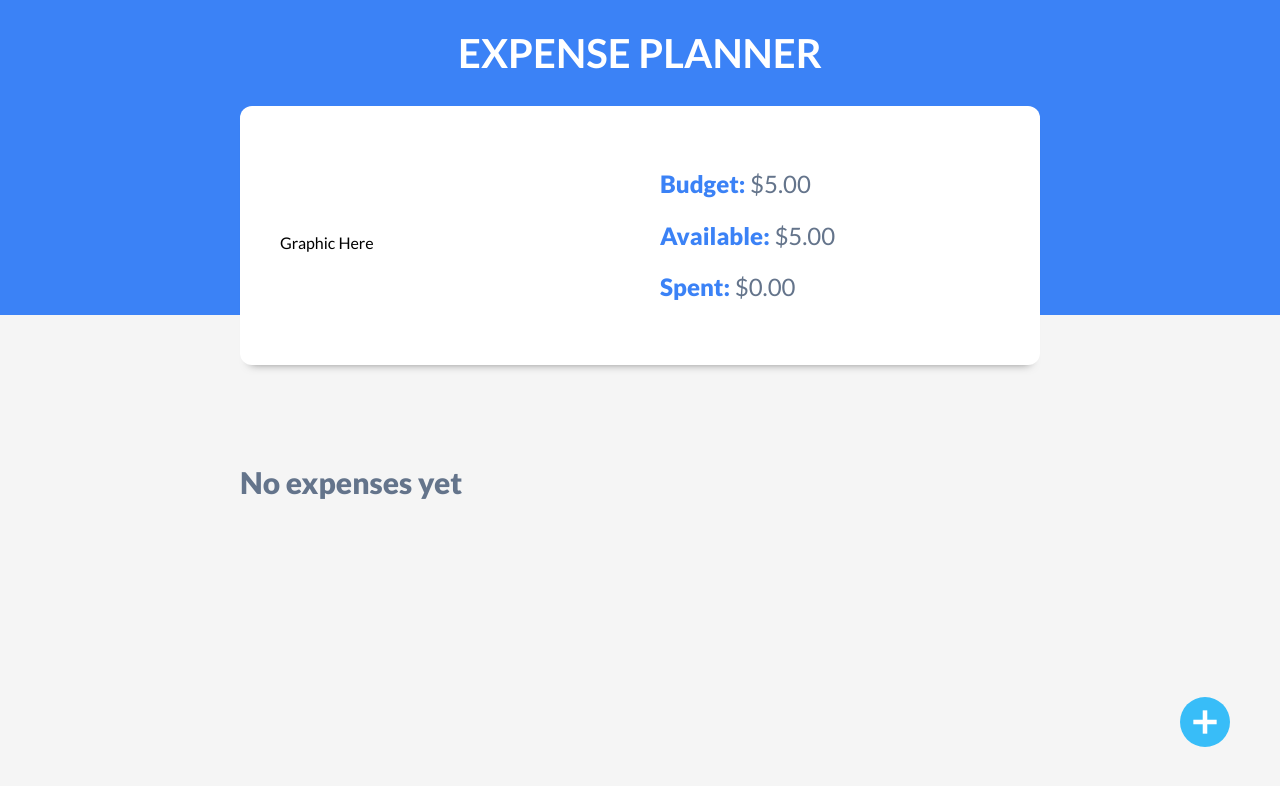
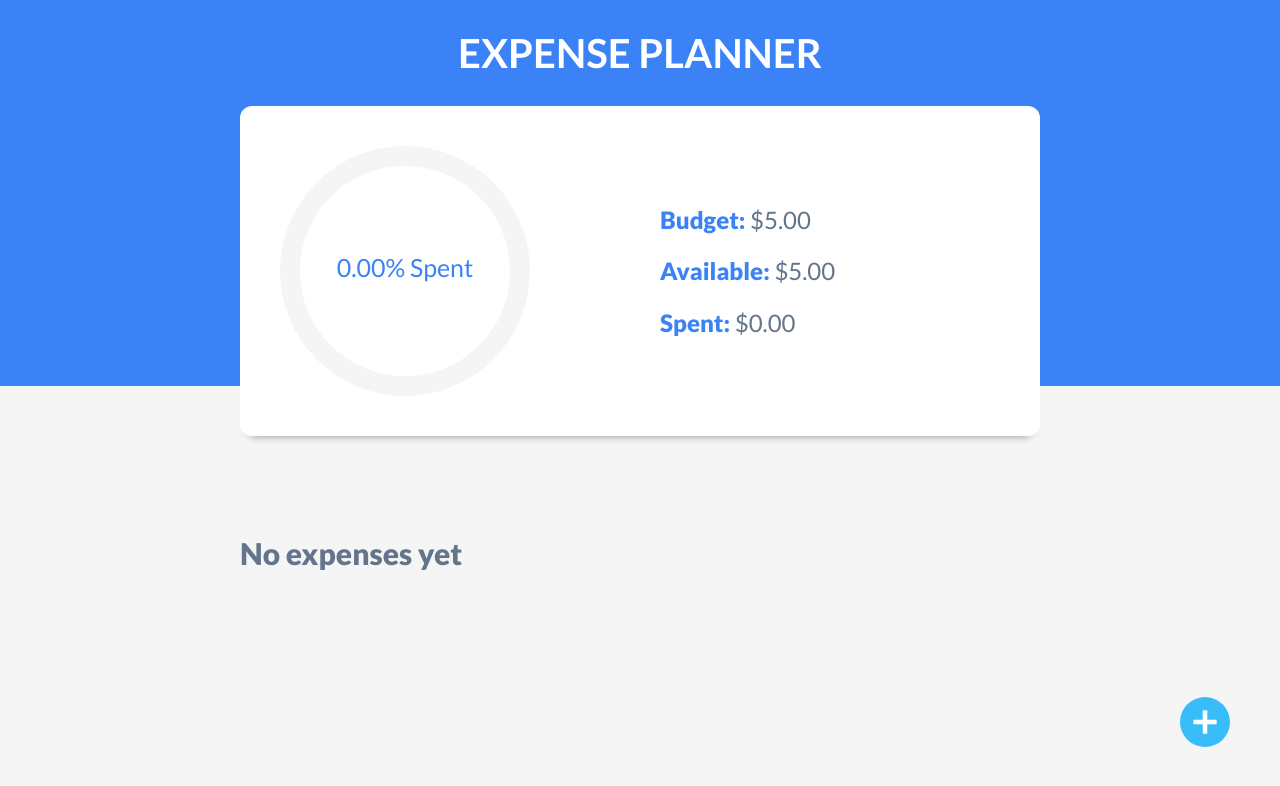
Before and after one commit to Sparktan24/expense-control, a React (Vite) app: page / in a window 1280 px wide. Both pictures are taken after typing "5" into the empty fields and a click on the input "Add". Shown: the top 786 px of the page. Built offline with nearby package versions, Linux system fonts and the light colour scheme.

Commit message:
Add graphic with porcentage of spent budget

```diff
--- a/package.json
+++ b/package.json
@@ -11,6 +11,7 @@
   "dependencies": {
     "prop-types": "^15.8.1",
     "react": "^18.2.0",
+    "react-circular-progressbar": "^2.1.0",
     "react-dom": "^18.2.0",
     "react-swipeable-list": "^1.7.2"
   },
--- a/src/App.jsx
+++ b/src/App.jsx
@@ -28,7 +28,6 @@ function App() {
 
   const handleNewExpense = () => {
     setModal(true);
-    setEditExpense({});
 
     setTimeout(() => {
       setAnimateModal(true);
@@ -90,6 +89,7 @@ function App() {
           setAnimateModal={setAnimateModal}
           saveExpense={saveExpense}
           editExpense={editExpense}
+          setEditExpense={setEditExpense}
         />
       )}
     </div>
--- a/src/components/BudgetControl.jsx
+++ b/src/components/BudgetControl.jsx
@@ -1,6 +1,9 @@
 import { useState, useEffect } from "react";
+import { CircularProgressbar, buildStyles } from "react-circular-progressbar";
+import "react-circular-progressbar/dist/styles.css";
 
 const BudgetControl = ({ expenses, budget }) => {
+  const [porcent, setPorcent] = useState(0);
   const [available, setAvailable] = useState(0);
   const [spent, setSpent] = useState(0);
 
@@ -9,9 +12,15 @@ const BudgetControl = ({ expenses, budget }) => {
       (total, expense) => total + expense.expenseAmount,
       0
     );
-
+    //const totalAvailable = budget - totalSpent;
     setSpent(totalSpent);
     setAvailable(budget - spent);
+
+    //  CALCULATE SPENT PORCENT
+    const newPorcent = (((budget - available) / budget) * 100).toFixed(2);
+    setTimeout(() => {
+      setPorcent(newPorcent);
+    }, 1000);
   }, [expenses, available, spent]);
 
   const formatAmount = (amount) => {
@@ -24,7 +33,15 @@ const BudgetControl = ({ expenses, budget }) => {
   return (
     <div className="contenedor-presupuesto contenedor sombra dos-columnas">
       <div>
-        <p>Graphic Here</p>
+        <CircularProgressbar
+          styles={buildStyles({
+            pathColor: "#3B82F6",
+            trailColor: "#F5F5F5",
+            textColor: "#3B82F6",
+          })}
+          value={porcent}
+          text={`${porcent}% Spent`}
+        />
       </div>
 
       <div className="contenido-presupuesto">
--- a/src/components/Modal.jsx
+++ b/src/components/Modal.jsx
@@ -8,6 +8,7 @@ const Modal = ({
   setAnimateModal,
   saveExpense,
   editExpense,
+  setEditExpense,
 }) => {
   const [message, setMessage] = useState("");
   const [expenseName, setExpenseName] = useState("");
@@ -28,6 +29,7 @@ const Modal = ({
 
   const hideModal = () => {
     setAnimateModal(false);
+    setEditExpense({});
     setTimeout(() => {
       setModal(false);
     }, 300);
```
Also changed, not shown: 1 other file (tests, documents, lock files or other folders).
